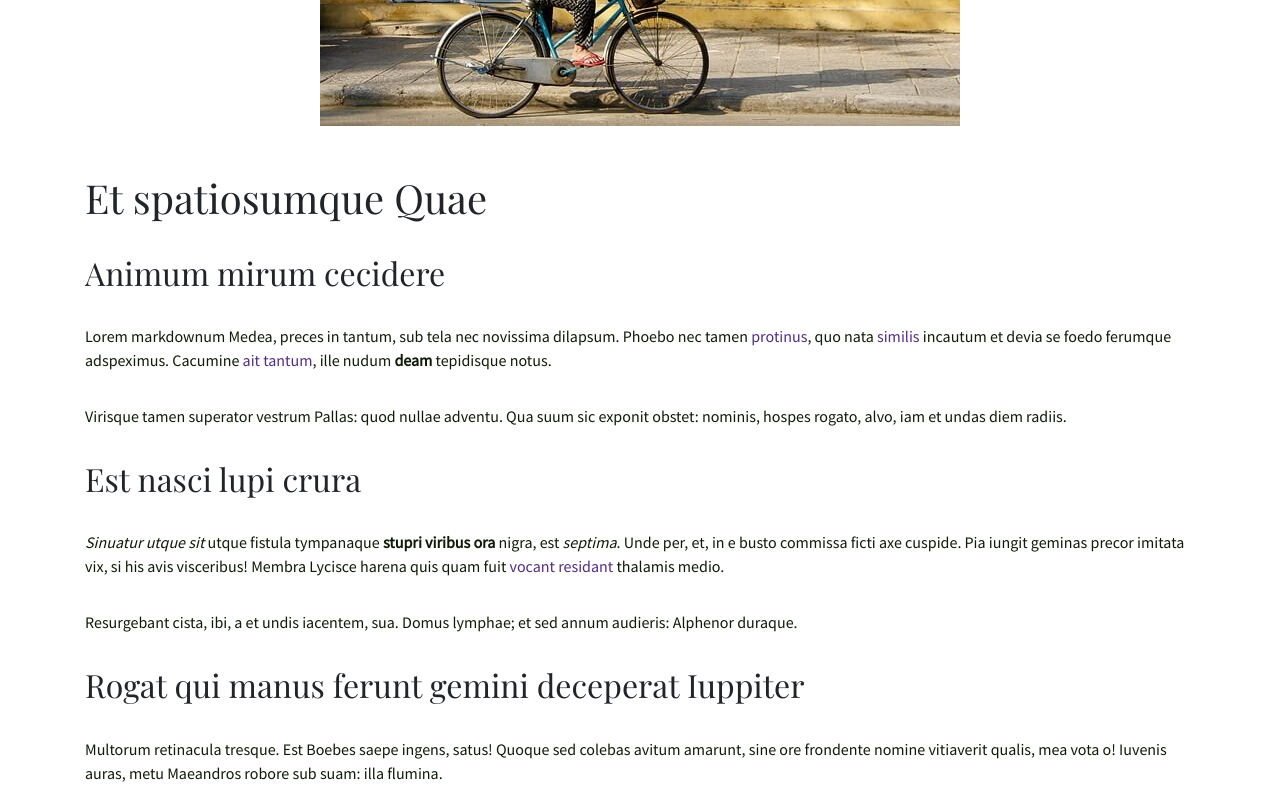
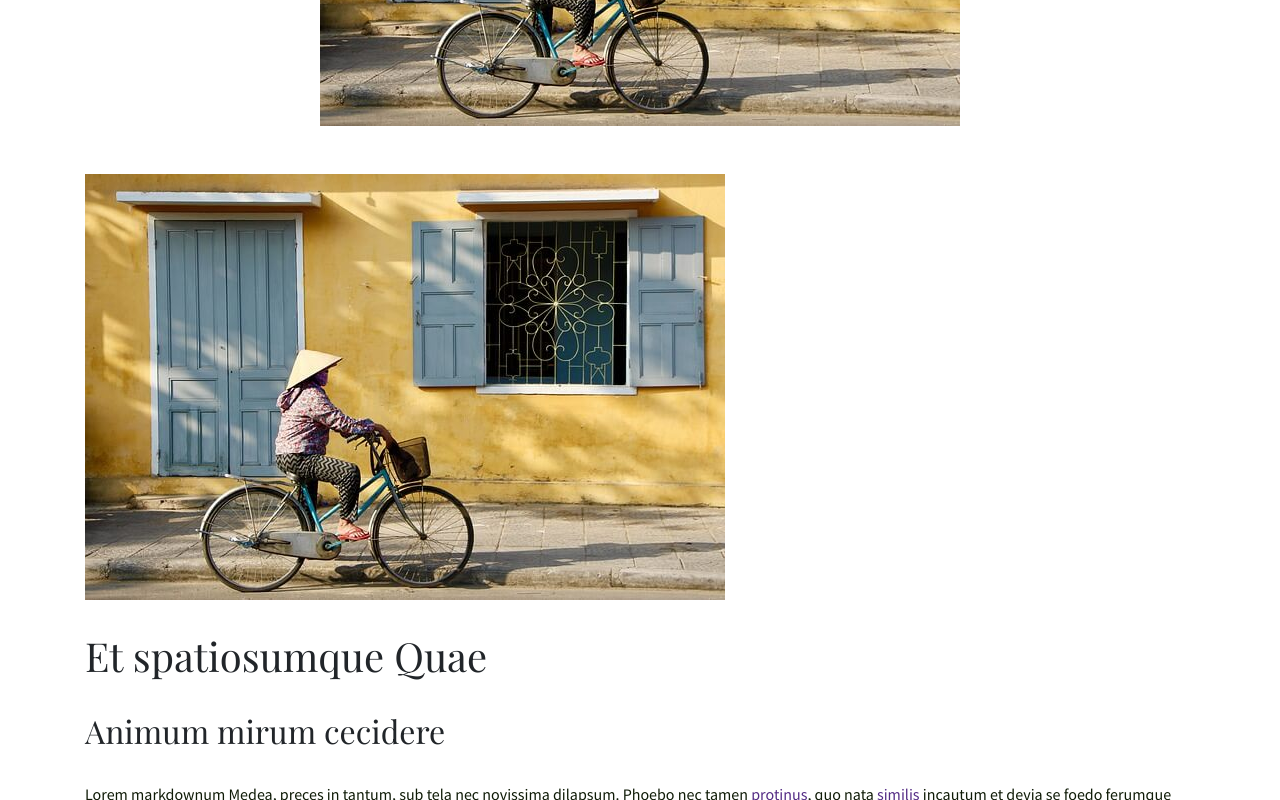
Before and after one commit to stackoverflowsam93/gatsby_netlify_and_schema_customization_wont_work, a Gatsby site: page /posts/post-11 in a window 1280 px wide. Shown: the part 530-1330 px from the top of the page. Built offline with nearby package versions, Linux system fonts and the light colour scheme; Gatsby itself is replaced by a stand-in of ours; a web font is replaced by a local one.

Commit message:
removed yarn.lock, recreated package-lock.json and added a test image to post-1.md

```diff
--- a/content/markdown/posts/post-1.md
+++ b/content/markdown/posts/post-1.md
@@ -5,6 +5,8 @@ cover: "gandhi-1.jpg"
 description: Neve carmina proque. Pulcherrime illud ingentibus dixit aderat totidemque, exire intravimus redit antro Nebrophonosque rapida fraterno arcus, enim! Tamen hunc magis plenas, hoc ite amata potest traiecti isque. Terram ego flavescit sternebat et est mirum illo sparsuras. Opes adfixa dat vocis habebat utinam!
 featuredImage: ./imgs/asia-4466113_640.jpg
 ---
+
+![Test Image](./imgs/asia-4466113_640.jpg)
 
 # Et spatiosumque Quae
 
```
Also changed, not shown: 2 other files.
